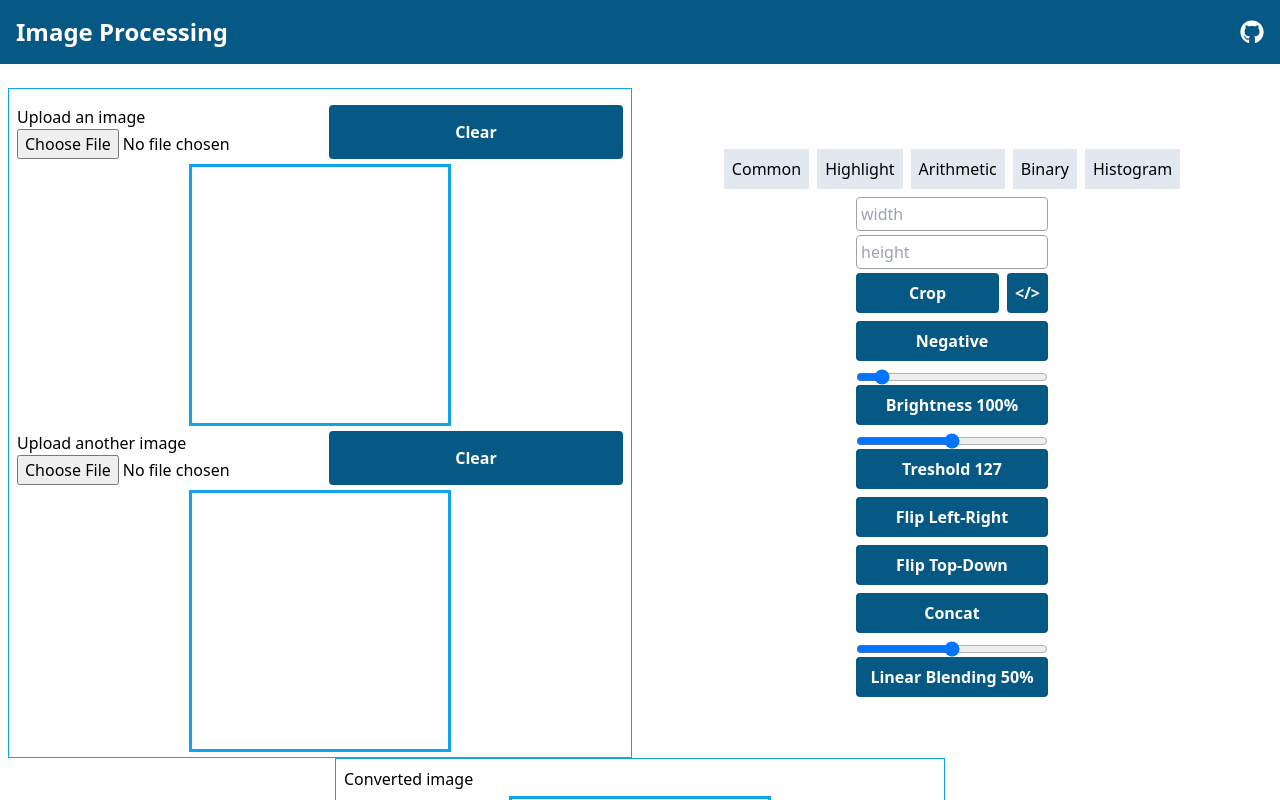
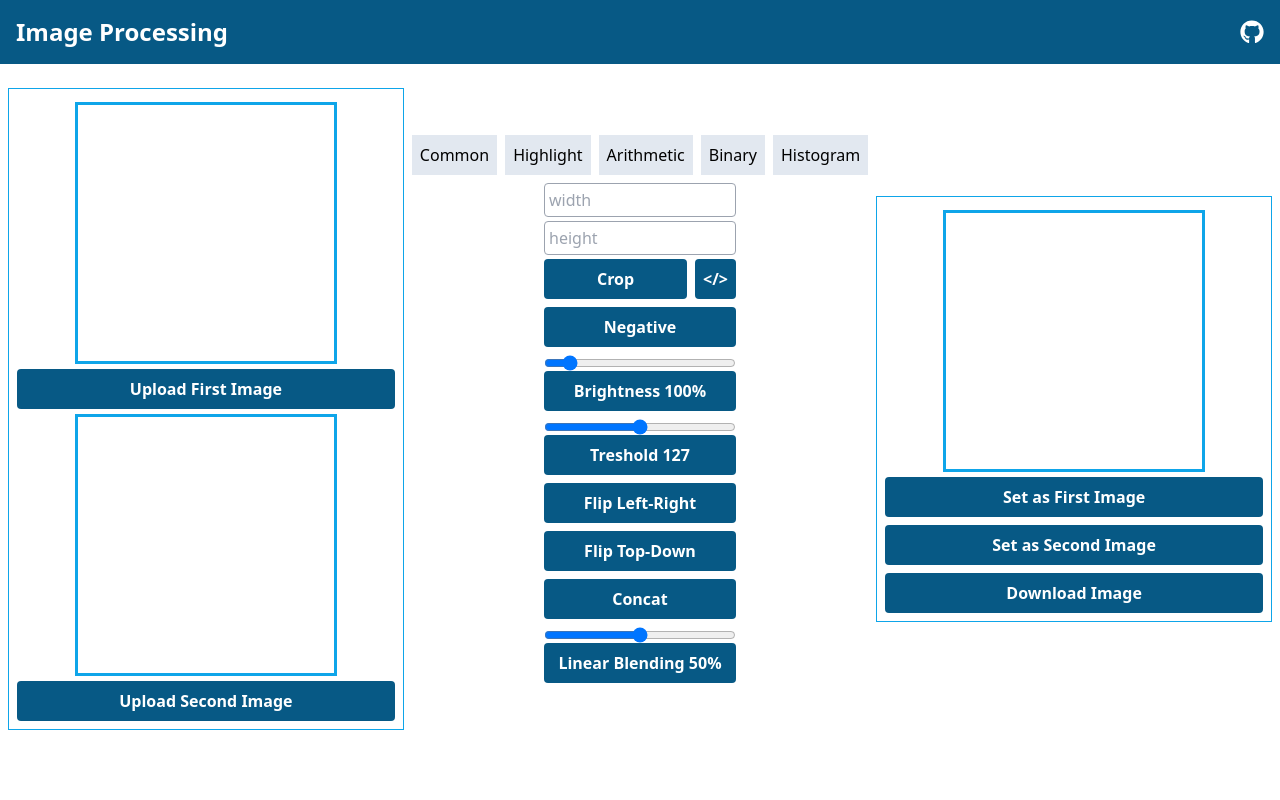
Before and after one commit to guilhermepereira2917/image-processing, a Next.js app: page / in a window 1280 px wide. Shown: the top 800 px of the page. Built offline with nearby package versions, Linux system fonts and the light colour scheme.

Commit message:
implemented canvas component

```diff
--- /dev/null
+++ b/src/components/RgbImageCanvas.tsx
@@ -0,0 +1,61 @@
+import React, { ReactNode, RefObject, createRef } from "react";
+import CustomButton from "./CustomButton";
+import { RgbImage } from "@/classes/RgbImage";
+import FileToRgbImageConverter from "@/classes/FileToRgbImageConverter";
+import RgbImageCanvasDrawer from "@/classes/RgbImageCanvasDrawer";
+
+interface RgbImageCanvasProps {
+  text?: string;
+  onImageChanged?: (image: RgbImage) => void;
+  allowUpload: boolean;
+}
+
+export default class RgbImageCanvas extends React.Component<RgbImageCanvasProps> {
+  inputRef: RefObject<HTMLInputElement> = createRef();
+  canvasRef: RefObject<HTMLCanvasElement> = createRef();
+
+  render(): ReactNode {
+    return (
+      <div className="flex flex-col gap-2 justify-center items-center">
+        <canvas ref={this.canvasRef} className="w-[256px] h-[256px] mt-2 outline outline-sky-500" />
+        {this.props.allowUpload && <>
+          <input ref={this.inputRef} type="file" accept="image/png, image/jpeg" className="hidden"
+            onChange={(event: React.ChangeEvent<HTMLInputElement>) => this.onFileUpload(event)} />
+          <CustomButton text={this.props.text || "Upload"} onClick={() => this.openFileUpload()} />
+        </>}
+      </div>
+    );
+  }
+
+  onFileUpload(event: React.ChangeEvent<HTMLInputElement>): void {
+    if (!event.target.files || !event.target.files[0]) {
+      return;
+    }
+
+    const uploadedFile: File = event.target.files[0];
+    const fileToRgbImageConverter: FileToRgbImageConverter = new FileToRgbImageConverter();
+    fileToRgbImageConverter.convert(uploadedFile).then((convertedImage: RgbImage): void => {
+      this.draw(convertedImage);
+
+      if (this.props.onImageChanged) {
+        this.props.onImageChanged(convertedImage);
+      }
+    });
+  }
+
+  draw(image: RgbImage): void {
+    if (!this.canvasRef.current) {
+      return;
+    }
+
+    new RgbImageCanvasDrawer().draw(image, this.canvasRef.current);
+  }
+
+  openFileUpload(): void {
+    this.inputRef.current?.click();
+  }
+
+  toDataUrl(type: string): string {
+    return this.canvasRef.current?.toDataURL(type) || '';
+  }
+}
--- a/src/pages/index.tsx
+++ b/src/pages/index.tsx
@@ -34,77 +34,23 @@ import CustomButton from "@/components/CustomButton";
 import CustomInputNumber from "@/components/CustomInputNumber";
 import CustomSlider from "@/components/CustomSlider";
 import HistogramChart from "@/components/HistogramChart";
+import RgbImageCanvas from "@/components/RgbImageCanvas";
 import React, { RefObject, useRef } from "react";
 
 export default function Home() {
+  const convertedRgbImageCanvasRef: RefObject<RgbImageCanvas> = useRef(null);
 
   const filterApplier = new FilterApplier();
   filterApplier.onFilterApply = (image: RgbImage) => {
-    drawConvertedImage(image);
+    convertedRgbImageCanvasRef.current?.draw(image);
   }
 
-  function getFirstUploadedImageCanvas(): HTMLCanvasElement {
-    return document.getElementById('firstUploadedImageCanvas') as HTMLCanvasElement;
+  function onFirstImageChange(image: RgbImage): void {
+    filterApplier.firstUploadedImage = image;
   }
 
-  function getSecondUploadedImageCanvas(): HTMLCanvasElement {
-    return document.getElementById('secondUploadedImageCanvas') as HTMLCanvasElement;
-  }
-
-  function getConvertedImageCanvas(): HTMLCanvasElement {
-    return document.getElementById('convertedImageCanvas') as HTMLCanvasElement;
-  }
-
-  function drawFirstUploadedImage(): void {
-    const canvas: HTMLCanvasElement = getFirstUploadedImageCanvas();
-    const rgbImageCanvasDrawer: RgbImageCanvasDrawer = new RgbImageCanvasDrawer();
-    rgbImageCanvasDrawer.draw(filterApplier.firstUploadedImage, canvas);
-  }
-
-  function drawSecondUploadedImage(): void {
-    const canvas: HTMLCanvasElement = getSecondUploadedImageCanvas();
-    const rgbImageCanvasDrawer: RgbImageCanvasDrawer = new RgbImageCanvasDrawer();
-    rgbImageCanvasDrawer.draw(filterApplier.secondUploadedImage, canvas);
-  }
-
-  function setFirstUploadedImage(image: RgbImage | null) {
-    filterApplier.firstUploadedImage = image;
-    drawFirstUploadedImage();
-  }
-
-  function setSecondUploadedImage(image: RgbImage | null) {
+  function onSecondImageChange(image: RgbImage): void {
     filterApplier.secondUploadedImage = image;
-    drawSecondUploadedImage();
-  }
-
-  function onFirstImageChange(event: React.ChangeEvent<HTMLInputElement>): void {
-    if (!event.target.files || !event.target.files[0]) {
-      return;
-    }
-
-    const uploadedFile: File = event.target.files[0];
-    const fileToRgbImageConverter: FileToRgbImageConverter = new FileToRgbImageConverter();
-    fileToRgbImageConverter.convert(uploadedFile).then((value: RgbImage) => {
-      setFirstUploadedImage(value);
-    });
-  }
-
-  function onSecondImageChange(event: React.ChangeEvent<HTMLInputElement>): void {
-    if (!event.target.files || !event.target.files[0]) {
-      return;
-    }
-
-    const uploadedFile: File = event.target.files[0];
-    const fileToRgbImageConverter: FileToRgbImageConverter = new FileToRgbImageConverter();
-    fileToRgbImageConverter.convert(uploadedFile).then((value: RgbImage) => {
-      setSecondUploadedImage(value);
-    });
-  }
-
-  function drawConvertedImage(convertedImage: RgbImage) {
-    const canvas: HTMLCanvasElement = getConvertedImageCanvas();
-    const rgbImageCanvasDrawer: RgbImageCanvasDrawer = new RgbImageCanvasDrawer();
-    rgbImageCanvasDrawer.draw(convertedImage, canvas);
   }
 
   const cropImageWidthInputRef: RefObject<CustomInputNumber> = useRef(null);
@@ -336,28 +282,24 @@ export default function Home() {
     }
   };
 
-  function onClearFirstImageClick(): void {
-    setFirstUploadedImage(null);
-  }
-
-  function onClearSecondImageClick(): void {
-    setSecondUploadedImage(null);
-  }
-
+  const firstRgbImageCanvasRef: RefObject<RgbImageCanvas> = useRef(null);
   function onSetAsFirstImageClick(): void {
     if (!filterApplier.convertedImage) {
       return;
     }
 
-    setFirstUploadedImage(filterApplier.convertedImage.clone());
+    filterApplier.firstUploadedImage = filterApplier.convertedImage.clone();
+    firstRgbImageCanvasRef.current?.draw(filterApplier.firstUploadedImage);
   }
 
+  const secondRgbImageCanvasRef: RefObject<RgbImageCanvas> = useRef(null);
   function onSetAsSecondImageClick(): void {
     if (!filterApplier.convertedImage) {
       return;
     }
 
-    setSecondUploadedImage(filterApplier.convertedImage.clone());
+    filterApplier.secondUploadedImage = filterApplier.convertedImage.clone();
+    secondRgbImageCanvasRef.current?.draw(filterApplier.secondUploadedImage);
   }
 
   function onDownloadImageClick(): void {
@@ -365,7 +307,10 @@ export default function Home() {
       return;
     }
 
-    const dataUrl = getConvertedImageCanvas().toDataURL('image/png');
+    const dataUrl = convertedRgbImageCanvasRef.current?.toDataUrl('image/png');
+    if (!dataUrl) {
+      return;
+    }
 
     const link = document.createElement('a');
     link.href = dataUrl;
@@ -380,31 +325,11 @@ export default function Home() {
     <main className="w-full mt-4 p-2 flex flex-wrap justify-center items-center">
       <div className="flex-1 flex flex-col items-center justify-center">
         <div className="p-2 border border-sky-500 w-full">
-          <div className="flex justify-between mt-2">
-            <div className="flex flex-col flex-wrap">
-              <label htmlFor="firstUploadedImage">Upload an image</label>
-              <input type="file" name="firstUploadedImage" accept="image/png, image/jpeg" onChange={onFirstImageChange} />
-            </div>
+          <RgbImageCanvas allowUpload={true} text="Upload First Image"
+            ref={firstRgbImageCanvasRef} onImageChanged={onFirstImageChange} />
 
-            <CustomButton text="Clear" onClick={onClearFirstImageClick} />
-          </div>
-
-          <div className="flex justify-center items-center">
-            <canvas className="w-[256px] h-[256px] mt-2 outline outline-sky-500" id="firstUploadedImageCanvas" />
-          </div>
-
-          <div className="flex justify-between mt-2">
-            <div className="flex flex-col flex-wrap">
-              <label htmlFor="secondUploadedImage">Upload another image</label>
-              <input type="file" name="secondUploadedImage" accept="image/png, image/jpeg" onChange={onSecondImageChange} />
-            </div>
-
-            <CustomButton text="Clear" onClick={onClearSecondImageClick} />
-          </div>
-
-          <div className="flex justify-center items-center">
-            <canvas className="w-[256px] h-[256px] mt-2 outline outline-sky-500" id="secondUploadedImageCanvas" />
-          </div>
+          <RgbImageCanvas allowUpload={true} text="Upload Second Image"
+            ref={secondRgbImageCanvasRef} onImageChanged={onSecondImageChange} />
         </div>
       </div>
 
@@ -498,11 +423,7 @@ export default function Home() {
 
       <div className="flex-1 flex items-center justify-center">
         <div className="p-2 border border-sky-500">
-          <label>Converted image</label>
-
-          <div className="flex justify-center items-center">
-            <canvas className="w-[256px] h-[256px] mt-2 outline outline-sky-500" id="convertedImageCanvas" />
-          </div>
+          <RgbImageCanvas allowUpload={false} ref={convertedRgbImageCanvasRef} />
 
           <div className="flex flex-column flex-wrap gap-2 mt-2">
             <CustomButton text="Set as First Image" onClick={onSetAsFirstImageClick} />
```
